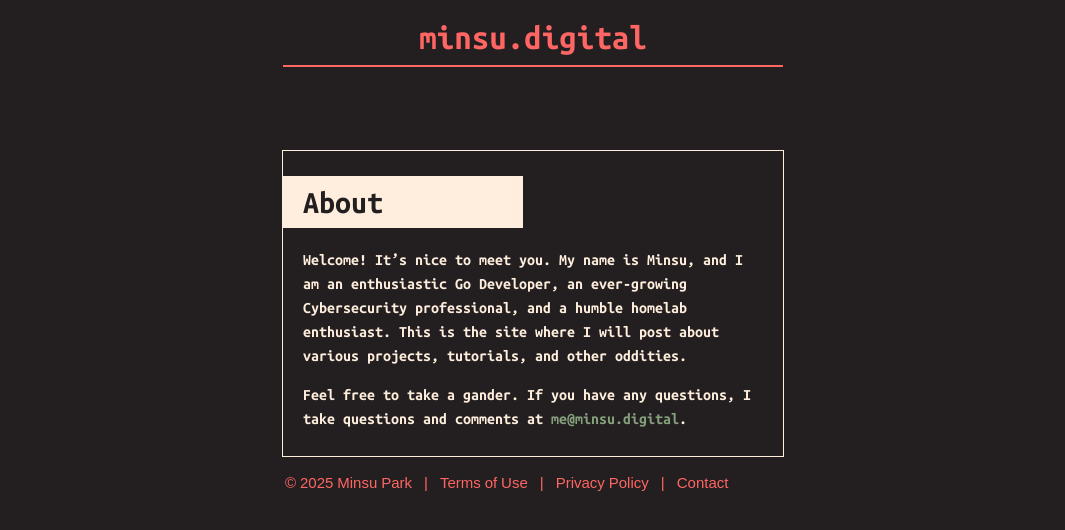
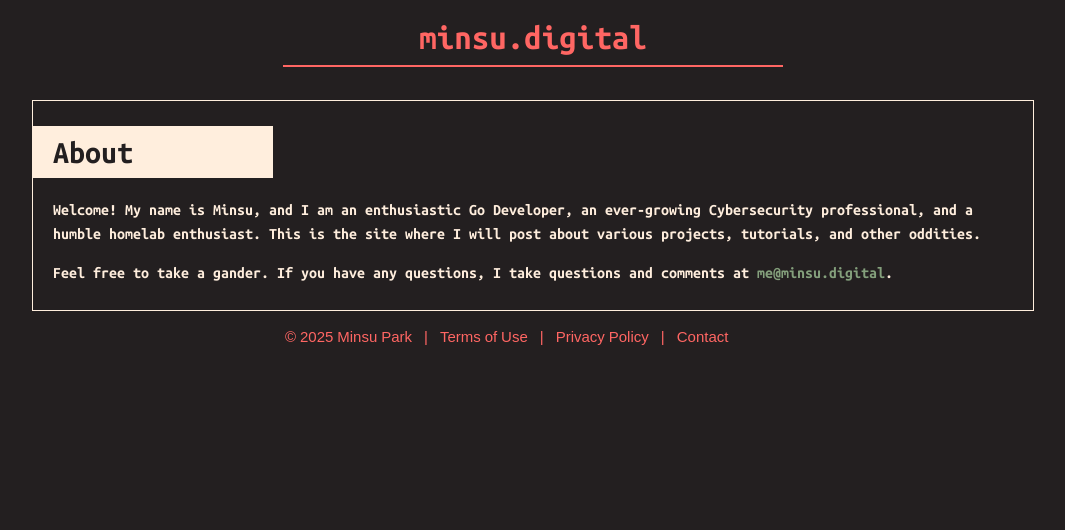
Before and after one commit to bak-minsu/www.minsu.digital, a Jekyll site: the page built from about.markdown, in a window 1280 px wide. Shown: the top 530 px of the page, without its empty margins (107-1172 px from the left). Built offline with Jekyll 4.4.1, drawn with Linux system fonts in a browser that asks for light colours.

Commit message:
Improve width changes

```diff
--- a/_sass/_basic-content-container.scss
+++ b/_sass/_basic-content-container.scss
@@ -2,8 +2,9 @@
     display: flex;
     flex-direction: column;
     align-items: flex-start;
-    margin-top: 150px;
-    max-width: 500px;
+    margin-top: 100px;
+    min-width: 500px;
+    max-width: 1000px;
     border: #FFEEDD 1px solid;
 }
 
@@ -14,6 +15,22 @@
     color: #231F20;
     width: 200px;
     margin: 25px 0 0 0;
+}
+
+.basic-content-container h2 {
+    font-size: 1.5em;
+    margin: 0;
+    line-height: 1.5em;
+    color: #FFEEDD;
+    padding: 5px 20px 10px 20px;
+}
+
+.basic-content-container li {
+    font-size: 1em;
+    margin: 0;
+    line-height: 1.25em;
+    color: #FFEEDD;
+    padding: 0 20px 0 20px;
 }
 
 .basic-content-container p {
--- a/about.markdown
+++ b/about.markdown
@@ -3,7 +3,7 @@ layout: basic-content
 title: About
 permalink: /about
 ---
-Welcome! It's nice to meet you. My name is Minsu, and I am an enthusiastic Go Developer,
+Welcome! My name is Minsu, and I am an enthusiastic Go Developer,
 an ever-growing Cybersecurity professional, and a humble homelab enthusiast.
 This is the site where I will post about various projects, tutorials, and other
 oddities.
```
Also changed, not shown: terms-of-use.md (added, +134 -0 lines).
